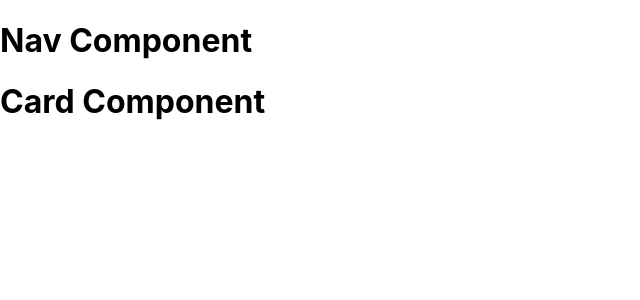
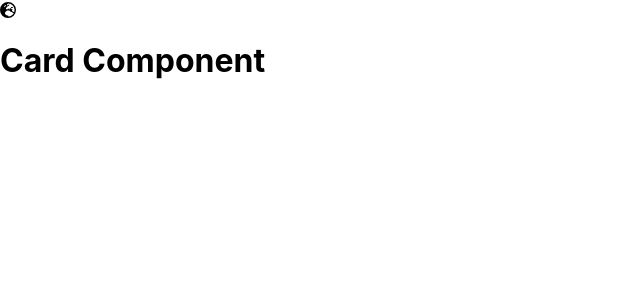
Before and after one commit to nsleeah/travel-journal, a React (Create React App) app: page / in a window 1280 px wide. Shown: the top 300 px of the page, without its empty margins (0-640 px from the left). Built offline with nearby package versions, Linux system fonts and the light colour scheme.

Commit message:
add font awesome globe icon to nav bar, succesfully rendering

```diff
--- a/package.json
+++ b/package.json
@@ -3,6 +3,9 @@
   "version": "0.1.0",
   "private": true,
   "dependencies": {
+    "@fortawesome/fontawesome-svg-core": "^6.4.0",
+    "@fortawesome/free-solid-svg-icons": "^6.4.0",
+    "@fortawesome/react-fontawesome": "^0.2.0",
     "@testing-library/jest-dom": "^5.16.5",
     "@testing-library/react": "^13.4.0",
     "@testing-library/user-event": "^13.5.0",
--- a/src/components/Nav.js
+++ b/src/components/Nav.js
@@ -1,8 +1,11 @@
 import React from "react";
+import { FontAwesomeIcon } from '@fortawesome/react-fontawesome'
+import { faGlobeEurope } from '@fortawesome/free-solid-svg-icons'
+
 const Nav = () => {
     return (
         <div>
-            <h1>Nav Component</h1>
+            <FontAwesomeIcon icon={faGlobeEurope} />
         </div>
      );
 }
```
Also changed, not shown: 1 other file (tests, documents, lock files or other folders).
